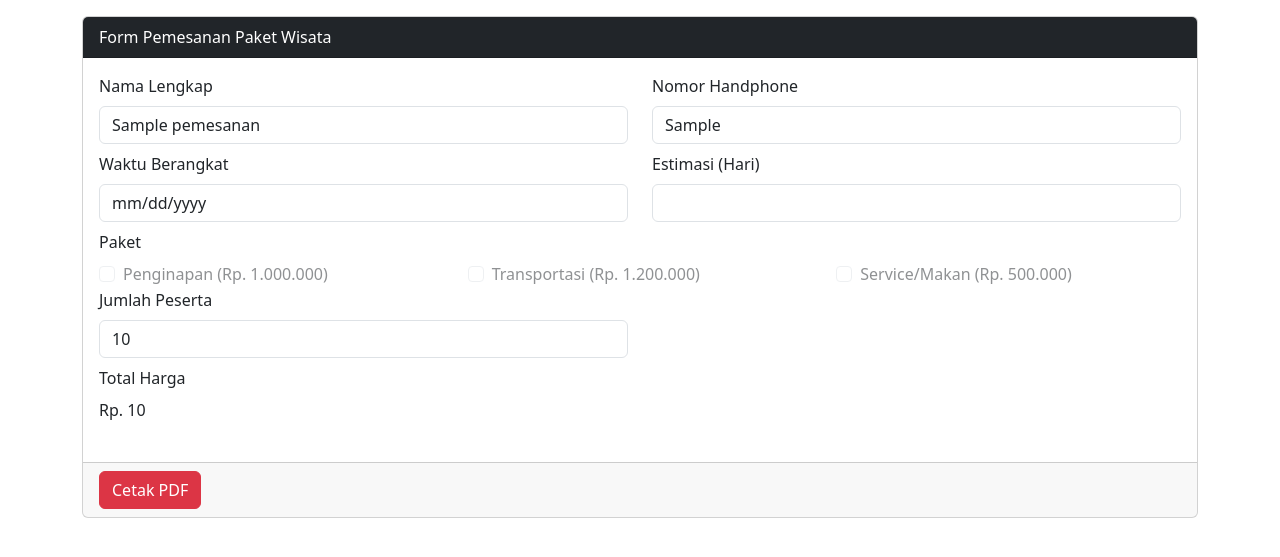
After one commit to amel1555/curugleles, a PHP site: page /controllers/detail.php?id_pemesanan=1 in a window 1280 px wide. The commit adds this page. Shown: the top 557 px of the page. Run offline with PHP 8.4, Linux system fonts and the light colour scheme; tables that the repository leaves empty or names only in its code hold one stand-in row (values such as "Sample post"); some libraries are stand-ins or nearby versions.

Commit message:
detail pesanan

```diff
--- /dev/null
+++ b/controllers/detail.php
@@ -0,0 +1,133 @@
+<?php
+// Include file koneksi ke database
+include '../databases/connection.php';
+
+// Cek apakah parameter id_pemesanan ada dan tidak kosong
+if (!isset($_GET['id_pemesanan']) || empty($_GET['id_pemesanan'])) {
+    die("Parameter id_pemesanan tidak ada atau kosong.");
+}
+
+// Amankan parameter id_pemesanan
+$id_pemesanan = mysqli_real_escape_string($db, $_GET['id_pemesanan']);
+
+// Query untuk mengambil data dari tabel pemesanan
+$sql = "SELECT * FROM pemesanan WHERE id_pemesanan = '$id_pemesanan'";
+$query = mysqli_query($db, $sql);
+
+// Periksa apakah query berhasil
+if (!$query || mysqli_num_rows($query) == 0) {
+    die("Data dengan ID Pemesanan $id_pemesanan tidak ditemukan di database.");
+}
+
+// Ambil data
+$detail = mysqli_fetch_assoc($query);
+?>
+
+<!DOCTYPE html>
+<html lang="en">
+<head>
+    <meta charset="UTF-8">
+    <meta name="viewport" content="width=device-width, initial-scale=1.0">
+    <title>Detail Pemesanan</title>
+    <link href="https://cdn.jsdelivr.net/npm/bootstrap@5.3.0-alpha1/dist/css/bootstrap.min.css" rel="stylesheet">
+</head>
+<body>
+    <div class="container mt-3" id="form-pemesanan">
+        <form method="post" action="controllers/tambah_pesanan.php">
+            <div class="card mt-2">
+                <div class="card-header bg-dark text-white">
+                    Form Pemesanan Paket Wisata
+                </div>
+                <div class="card-body">
+                    <div class="row mb-2">
+                        <div class="col-md-6">
+                            <label class="form-label">Nama Lengkap</label>
+                            <input type="text" name="nama_pemesanan" class="form-control" value="<?= $detail['nama_pemesanan']; ?>" readonly>
+                        </div>
+                        <div class="col-md-6">
+                            <label class="form-label">Nomor Handphone</label>
+                            <input type="text" name="hp_pemesan" class="form-control" value="<?= $detail['hp_pemesan']; ?>" readonly>
+                        </div>
+                    </div>
+                    <div class="row mb-2">
+                        <div class="col-md-6">
+                            <label class="form-label">Waktu Berangkat</label>
+                            <input type="date" name="waktu_wisata" class="form-control" value="<?= $detail['waktu_wisata']; ?>" readonly>
+                        </div>
+                        <div class="col-md-6">
+                            <label class="form-label">Estimasi (Hari)</label>
+                            <input type="number" name="hari_wisata" class="form-control" value="<?= $detail['hari_wisata']; ?>" readonly>
+                        </div>
+                    </div>
+                    <div class="row">
+                        <label class="form-label">Paket</label>
+                        <div class="col-md-4">
+                            <div class="form-check">
+                                <input type="checkbox" class="form-check-input" id="paket_inap" name="paket_inap"
+                                    <?= $detail['paket_inap'] == 1 ? 'checked' : ''; ?>
+                                    disabled>
+                                <label class="form-check-label" for="paket_inap">Penginapan (Rp. 1.000.000)</label>
+                            </div>
+                        </div>
+                        <div class="col-md-4">
+                            <div class="form-check">
+                                <input type="checkbox" class="form-check-input" id="paket_transport" name="paket_transport"
+                                    <?= $detail['paket_transport'] == 1 ? 'checked' : ''; ?>
+                                    disabled>
+                                <label class="form-check-label" for="paket_transport">Transportasi (Rp. 1.200.000)</label>
+                            </div>
+                        </div>
+                        <div class="col-md-4">
+                            <div class="form-check">
+                                <input type="checkbox" class="form-check-input" id="paket_makan" name="paket_makan"
+                                    <?= $detail['paket_makan'] == 1 ? 'checked' : ''; ?>
+                                    disabled>
+                                <label class="form-check-label" for="paket_makan">Service/Makan (Rp. 500.000)</label>
+                            </div>
+                        </div>
+                    </div>
+                    <div class="row mb-2">
+                        <div class="col-md-6">
+                            <label class="form-label">Jumlah Peserta</label>
+                            <input type="number" name="jumlah_peserta" class="form-control" value="<?= $detail['jumlah_peserta']; ?>" readonly>
+                        </div>
+                    </div>
+                    <div class="row mb-2">
+                        <label class="form-label">Total Harga</label>
+                        <p>Rp. <?= number_format($detail['total_tagihan'], 0, ',', '.'); ?></p>
+                    </div>
+                </div>
+                <div class="card-footer">
+                    <!-- Tombol Cetak yang sudah diubah menjadi merah -->
+                    <button type="button" class="btn btn-danger" id="btn-cetak">Cetak PDF</button>
+                </div>
+            </div>
+        </form>
+    </div>
+
+    <!-- Menambahkan pustaka jsPDF -->
+    <script src="https://cdnjs.cloudflare.com/ajax/libs/jspdf/2.5.1/jspdf.umd.min.js"></script>
+    <script>
+        document.getElementById('btn-cetak').addEventListener('click', function() {
+            const { jsPDF } = window.jspdf;
+            const doc = new jsPDF();
+
+            // Ambil konten dari elemen dengan ID form-pemesanan
+            const content = document.getElementById('form-pemesanan');
+
+            // Tambahkan konten ke PDF dengan menggunakan method 'html'
+            doc.html(content, {
+                callback: function (doc) {
+                    // Setelah PDF selesai dibuat, unduh file PDF
+                    doc.save('detail_pemesanan.pdf');
+                },
+                margin: [10, 10, 10, 10],
+                x: 10,
+                y: 10
+            });
+        });
+    </script>
+
+    <script src="https://cdn.jsdelivr.net/npm/bootstrap@5.3.0-alpha1/dist/js/bootstrap.bundle.min.js"></script>
+</body>
+</html>
--- a/index.php
+++ b/index.php
@@ -237,6 +237,7 @@
       document.querySelector(".container").style.display = "none";
     }
   </script>
+  <script src="https://cdnjs.cloudflare.com/ajax/libs/jspdf/2.5.1/jspdf.umd.min.js"></script>
   <script src="https://cdn.jsdelivr.net/npm/bootstrap@5.3.3/dist/js/bootstrap.bundle.min.js" integrity="sha384-YvpcrYf0tY3lHB60NNkmXc5s9fDVZLESaAA55NDzOxhy9GkcIdslK1eN7N6jIeHz" crossorigin="anonymous"></script>
 </body>
 </html>
--- a/listPesanan.php
+++ b/listPesanan.php
@@ -72,6 +72,8 @@ if ($result->num_rows > 0) {
                               <td><?= htmlspecialchars($pemesanan['hp_pemesan']); ?></td>
                               <td><?= htmlspecialchars($pemesanan['total_tagihan']); ?></td>
                               <td>
+                                <a href="controllers/detail.php?id_pemesanan=<?= $pemesanan['id_pemesanan']; ?>"
+                                class="btn btn-primary btn-sm">Detail</a>
                                   <a href="controllers/delete.php?id_pemesanan=<?= $pemesanan['id_pemesanan']; ?>"
                                     class="btn btn-danger btn-sm"
                                     onclick="return confirm('Apakah Anda yakin ingin menghapus data ini?');">
```
Also changed, not shown: detail.php (deleted, +0 -122 lines), nyurugkuy/controllers/tambah_pesanan.php (deleted, +0 -23 lines).
